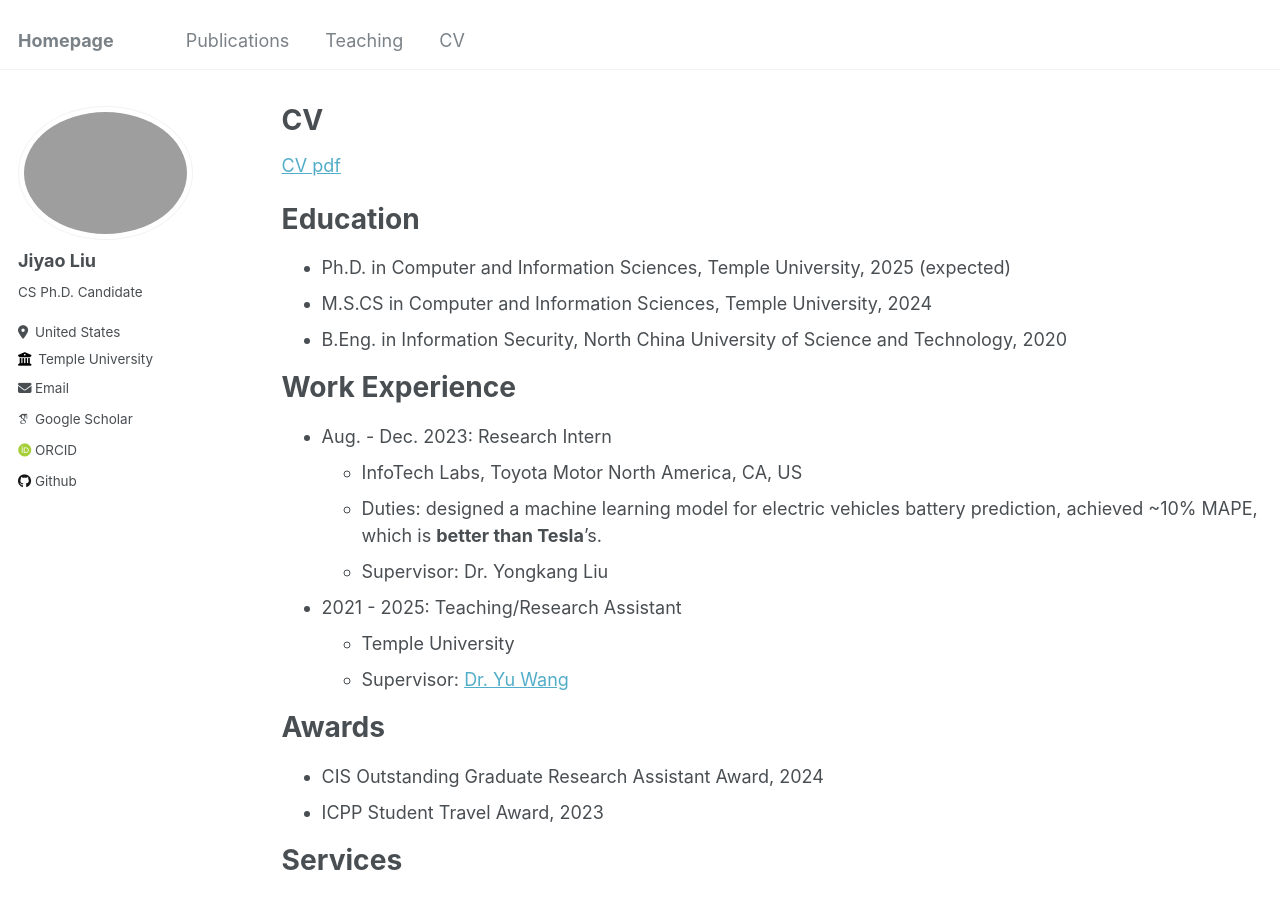
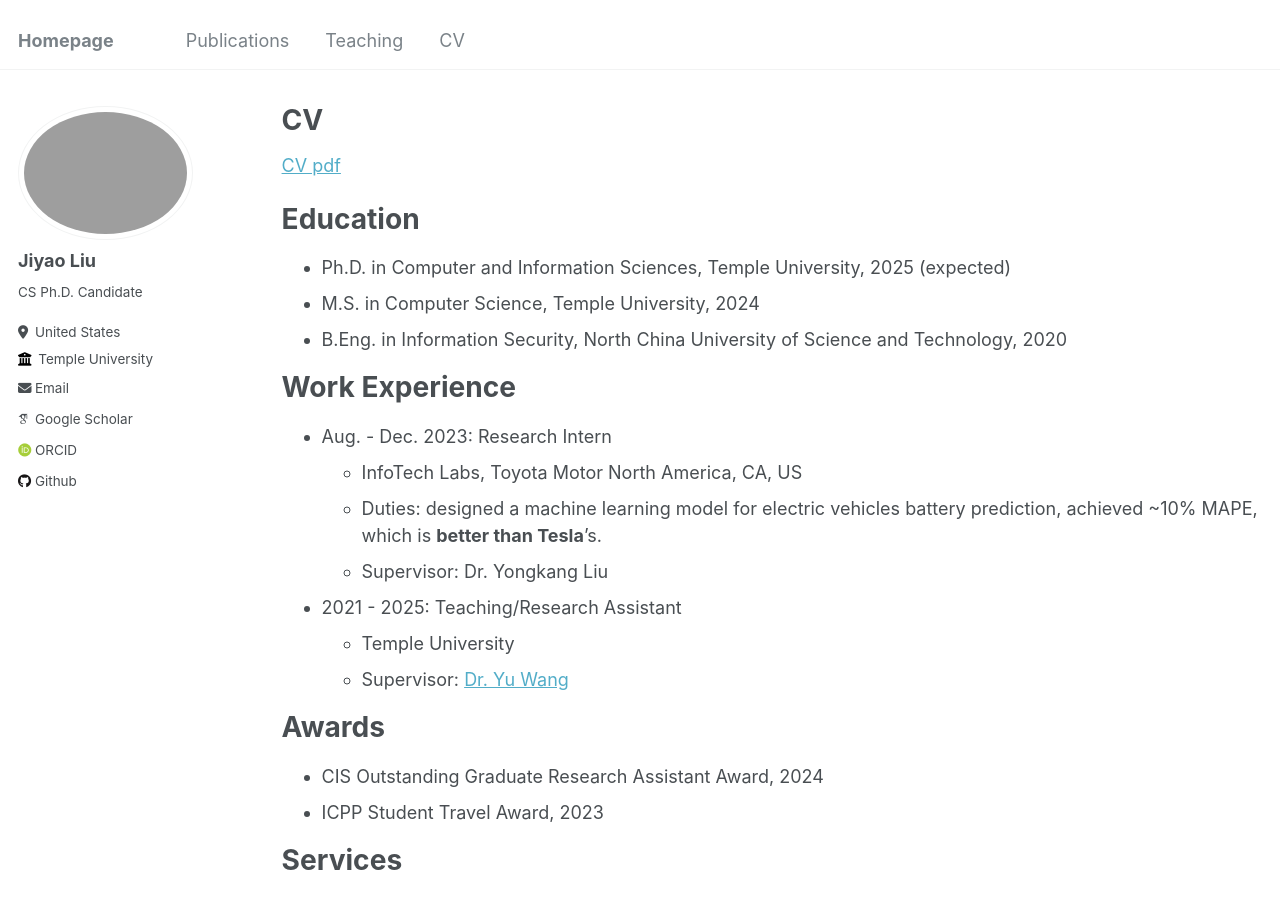
Before and after one commit to Jiyao17/jiyao17.github.io, a Jekyll site: the page built from _pages/cv.md, in a window 1280 px wide and 900 px high. Built offline with Jekyll 4.4.1, drawn with Linux system fonts in a browser that asks for light colours; some web fonts are replaced.

Commit message:
Update cv.md

```diff
--- a/_pages/cv.md
+++ b/_pages/cv.md
@@ -15,7 +15,7 @@ redirect_from:
 Education
 ======
 * Ph.D. in Computer and Information Sciences, Temple University, 2025 (expected)
-* M.S.CS in Computer and Information Sciences, Temple University, 2024
+* M.S. in Computer Science, Temple University, 2024
 * B.Eng. in Information Security, North China University of Science and Technology, 2020
 
 
```
